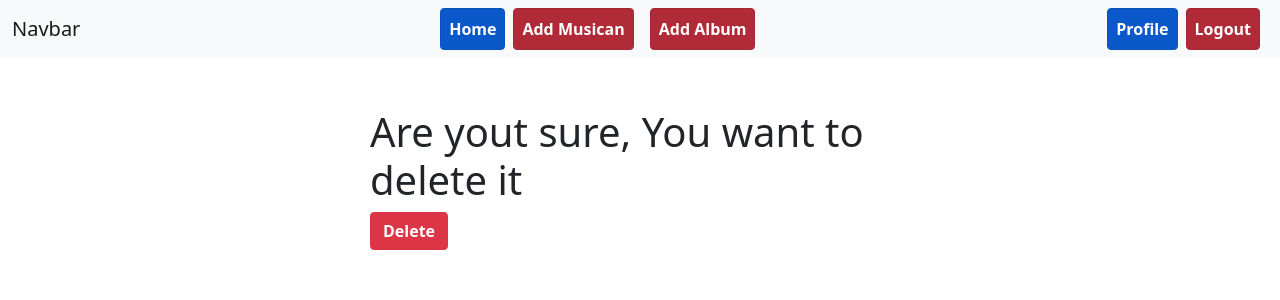
After one commit to Swapno963/Musicians-Directory, a Django app: page /album/delete/1/ in a window 1280 px wide. The commit adds this page. Shown: the top 300 px of the page. Run offline with Django 4.2, Linux system fonts and the light colour scheme; a user stored in the database is signed in; data comes from the database, SQL or seed files in the repository; some libraries are stand-ins or nearby versions.

Commit message:
may need to solve some bug

```diff
--- a/Musicians_Directory/urls.py
+++ b/Musicians_Directory/urls.py
@@ -21,5 +21,6 @@ urlpatterns = [
     path('admin/', admin.site.urls),
     path('',views.home, name='home'),
     path('musician/', include('musician.urls')),
+    path('album/', include('album.urls')),
     # path('',views.MusicialDetailView.as_view(), name='home2'),
 ]
--- /dev/null
+++ b/album/templates/delete.html
@@ -0,0 +1,11 @@
+{% extends 'base.html' %}
+{% load crispy_forms_tags %}
+
+{% block content%}
+    <form method='post' style="width:50%; margin:auto; padding:50px;">
+        <h1>Are yout sure, You want to delete it</h1>
+        {% csrf_token %}
+        {{form | crispy}}
+        <button class='btn btn-danger fw-bold text-white' type="submit"> Delete</button>
+    </form>
+{%endblock%}
--- /dev/null
+++ b/album/urls.py
@@ -0,0 +1,11 @@
+from django.urls import path
+from . import views
+from django.contrib.auth.views import LogoutView
+
+urlpatterns = [
+    # adding, editing, deleteing
+    path('add/', views.AddAlbumCreateView.as_view(),name='add_album'),
+    path('edit/<int:id>/', views.EditAlbumCreateView.as_view(),name='edit_album'),
+    path('delete/<int:id>/', views.DeleteAlbumView.as_view(),name='delete_album'),
+
+]
--- a/album/views.py
+++ b/album/views.py
@@ -4,29 +4,42 @@ from django.shortcuts import render
 from . import models
 from . import forms
 from django.views.generic import DetailView
-
-# class DetailPostView(DetailView):
-#     model = models.Post
-#     template_name = 'post_detail.html'
-
-#     def post(self, request, *args, **kwargs):
-#         comment_form = forms.CommentForm(self.request.POST)
-#         post = self.get_object()
-#         if comment_form.is_valid():
-#             new_comment = comment_form.save(commit=False)
-#             new_comment.post = post
-#             new_comment.save()
-#         return self.get(request, *args, **kwargs)
+# for view
+from django.utils.decorators import method_decorator
+from django.contrib.messages.views import SuccessMessageMixin
+from django.views.generic import CreateView,UpdateView,DeleteView
+from django.contrib.auth.decorators import login_required
+from django.urls import reverse_lazy
 
 
-#     def get_context_data(self, **kwargs):
 
-#         context = super().get_context_data(**kwargs)
-#         post = self.object
-#         comments = post.comments.all()
-#         comment_form = forms.CommentForm()
+# add post useing class based view
+@method_decorator(login_required, name='dispatch')
+class AddAlbumCreateView(SuccessMessageMixin,CreateView):
+    model = models.AlbumModel
+    form_class = forms.AlbumForm
+    template_name = 'add_album.html'
+    success_url = 'home'
+    success_message = 'Album Created Successfully'
+    def form_valid(self, form):
+        # form.instance.author = self.request.user
+        return super().form_valid(form)
+
+@method_decorator(login_required, name='dispatch')
+class EditAlbumCreateView(SuccessMessageMixin, UpdateView):
+    model =models.AlbumModel
+    form_class = forms.AlbumForm
+    template_name = 'add_album.html'
+    pk_url_kwarg = 'id'
+    success_message = 'Album Edited Successfully'
+    success_url = 'home'
 
 
-#         context['comments'] = comments
-#         context['comment_form'] = comment_form
-#         return context
+
+@method_decorator(login_required, name='dispatch')
+class DeleteAlbumView(SuccessMessageMixin, DeleteView):
+    model = models.MusicialModel
+    template_name = 'delete.html'
+    success_message = 'Post Deleted Successfully'
+    success_url = reverse_lazy('home')
+    pk_url_kwarg = 'id'
--- a/templates/base.html
+++ b/templates/base.html
@@ -27,6 +27,9 @@
               </li>
               <li class="nav-item">
                 <a class="nav-link active btn btn-danger fw-bold text-white mx-2" aria-current="page" href="{% url 'add_musician'%}">Add Musican</a>
+              </li>
+              <li class="nav-item">
+                <a class="nav-link active btn btn-danger fw-bold text-white mx-2" aria-current="page" href="{% url 'add_album'%}">Add Album</a>
               </li>
               {% comment %} {% if request.user.is_authenticated %}
                 <li class="nav-item">
```
Also changed, not shown: album/templates/add_album.html (added, +11 -0 lines), templates/home.html (+8 -3 lines), musician/views.py (line endings or trailing spaces).
